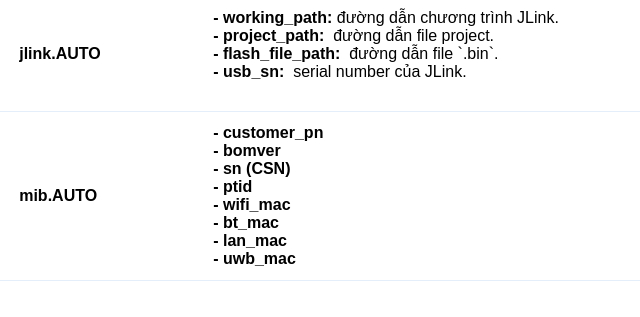
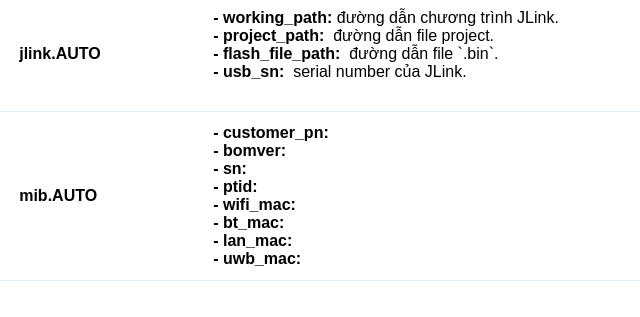
Before and after one commit to Linh-Bau/yaml-script-doc, a plain HTML site: page pages/4-executer-method.html in a window 1280 px wide. Shown: the part 7080-7397 px from the top of the page, 0-640 px from the left. Drawn offline with Linux system fonts and the light colour scheme.

Commit message:
Enhance HTML documentation by adding colons to parameter list in executer method

```diff
--- a/pages/4-executer-method.html
+++ b/pages/4-executer-method.html
@@ -975,14 +975,14 @@ Convert text response thành IMEI. Dùng cho lệnh: <b>adb shell service call i
                 <tr>
                     <td><b>mib.AUTO</b></td>
                     <td>
-                        <b>- customer_pn</b><br>
-                        <b>- bomver</b><br>
-                        <b>- sn (CSN)</b><br>
-                        <b>- ptid</b><br>
-                        <b>- wifi_mac</b><br>
-                        <b>- bt_mac</b><br>
-                        <b>- lan_mac</b><br>
-                        <b>- uwb_mac</b>
+                        <b>- customer_pn:</b><br>
+                        <b>- bomver:</b><br>
+                        <b>- sn:</b><br>
+                        <b>- ptid:</b><br>
+                        <b>- wifi_mac:</b><br>
+                        <b>- bt_mac:</b><br>
+                        <b>- lan_mac:</b><br>
+                        <b>- uwb_mac:</b>
                     </td>
                     <td>PASS / FAIL</td>
                     <td>
```
